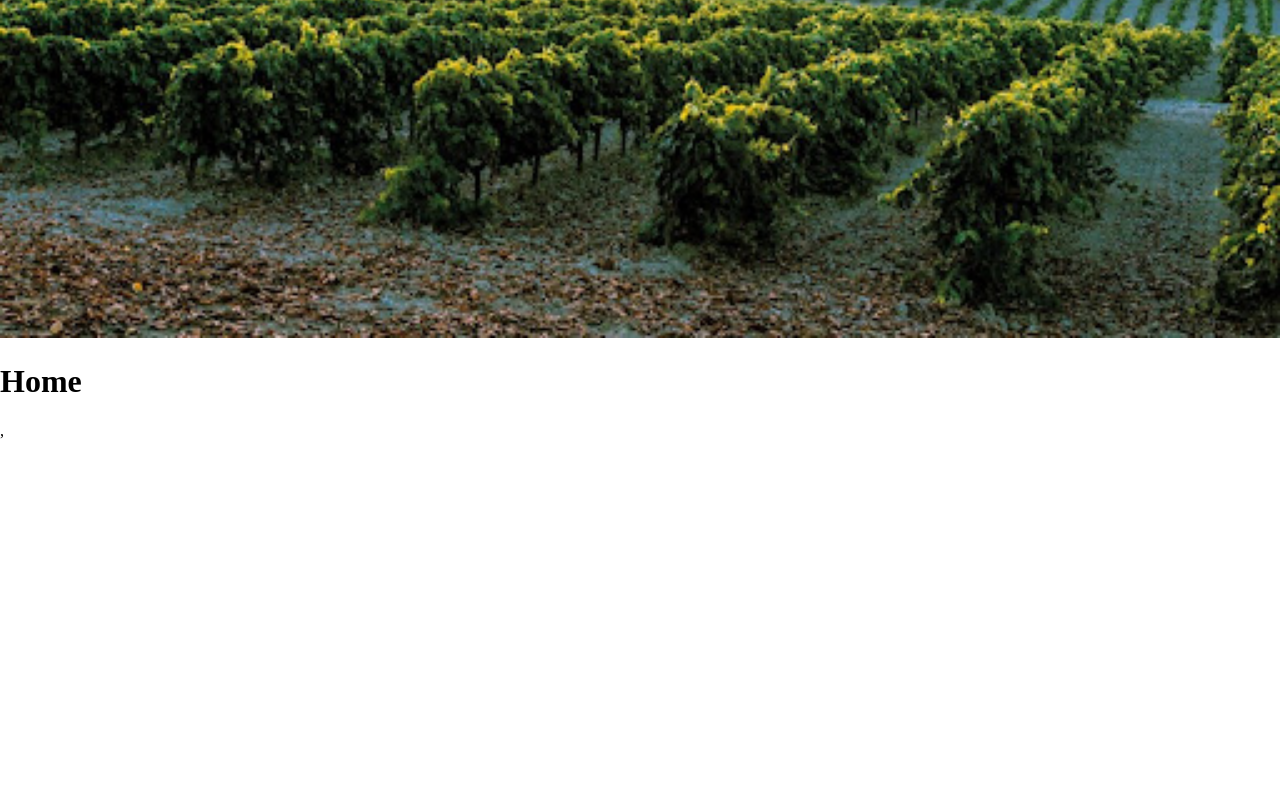
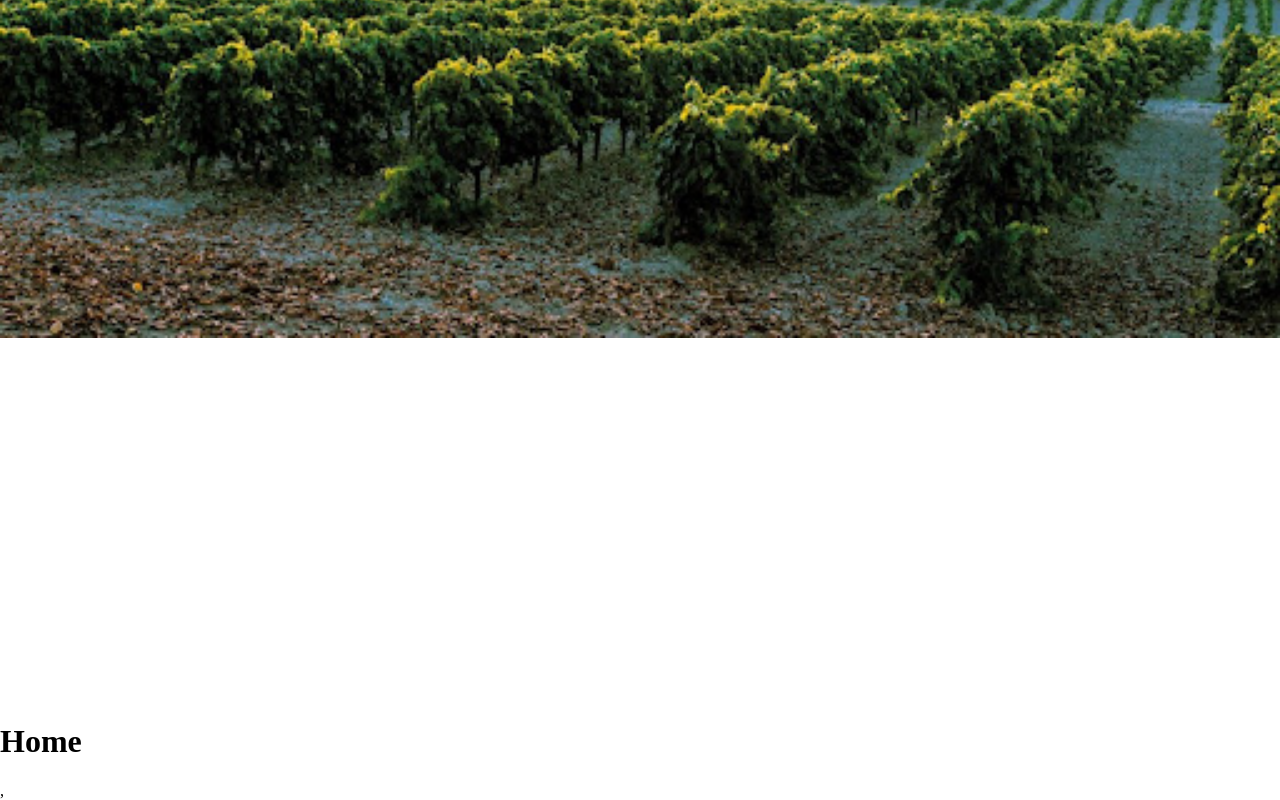
Before and after one commit to spread23/EilColombia, a React (Vite) app: page / in a window 1280 px wide. Shown: the part 656-1456 px from the top of the page. Before the commit the page ends 1096 px from the top, so only its background shows below. Built offline with nearby package versions, Linux system fonts and the light colour scheme.

Commit message:
Inserting video

```diff
--- a/package.json
+++ b/package.json
@@ -12,6 +12,7 @@
   "dependencies": {
     "react": "^18.2.0",
     "react-dom": "^18.2.0",
+    "react-player": "^2.15.1",
     "react-router-dom": "^6.22.3"
   },
   "devDependencies": {
--- a/src/components/navbar/Navbar.jsx
+++ b/src/components/navbar/Navbar.jsx
@@ -1,5 +1,6 @@
 import React, { useState } from 'react'
 import { NavLink, Link } from 'react-router-dom'
+import ReactPlayer from 'react-player'
 
 import './navbar.css'
 import logo from '../../assets/logo.png'
@@ -37,6 +38,14 @@ export const Navbar = () => {
                     </div>
                 </div>
                 <img className='header-image' src={ vinedo } alt="vinedo" />
+                <ReactPlayer
+                    url='https://www.youtube.com/watch?v=ZO3JZP6Dbgk&t=19s'
+                    className='react-player'
+                    muted
+                    playing
+                    loop
+                    width='100%'
+                />
             </header>
         </>
     )
--- a/src/components/navbar/navbar.css
+++ b/src/components/navbar/navbar.css
@@ -41,6 +41,12 @@ body, html {
 
 .toggle {
     display: none;
+}
+
+.react-player {
+    margin: 0;
+    padding: 0;
+    width: 100%;
 }
 
 @media (max-width: 750px) {
```
Also changed, not shown: 1 other file (tests, documents, lock files or other folders).
